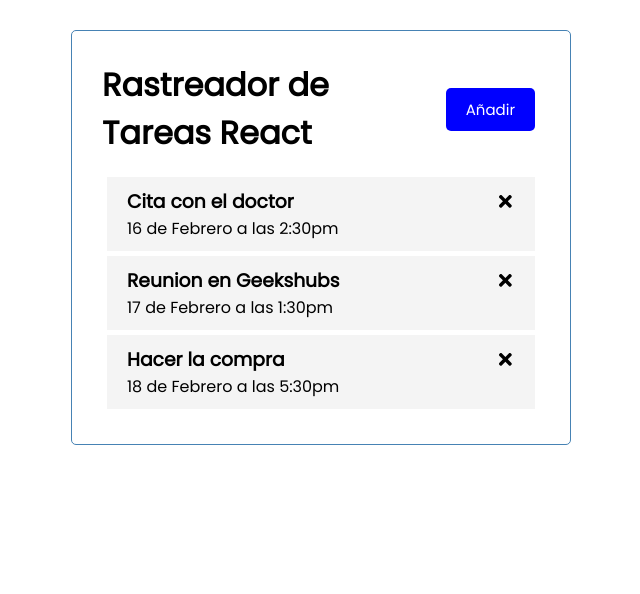
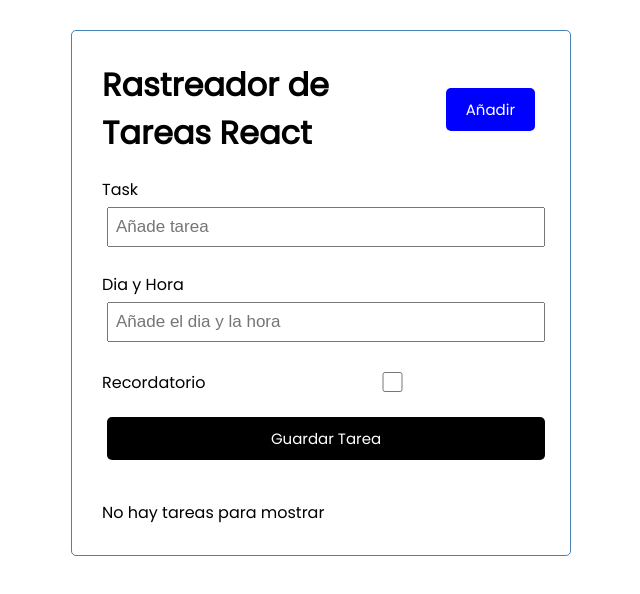
Before and after one commit to gsierra10/react-rastreador-de-tareas, a React (Create React App) app: page / in a window 1280 px wide. Shown: the top 594 px of the page, without its empty margins (319-959 px from the left). Built offline with nearby package versions, Linux system fonts and the light colour scheme.

Commit message:
AddTasks Enhanced

```diff
--- a/src/App.js
+++ b/src/App.js
@@ -1,6 +1,7 @@
 import { useState } from 'react'
 import Header from "./components/Header";
 import Tasks from "./components/Tasks";
+import AddTask from "./components/AddTask";
 
 
 function App() {
@@ -22,13 +23,43 @@ function App() {
         text: 'Hacer la compra',
         day: '18 de Febrero a las 5:30pm',
         reminder: false
+    },
+    {
+      id: 4,
+        text: 'Presentar el Proyecto en Geekshubs',
+        day: '19 de Febrero a las 10:00am',
+        reminder: true
     }
 ]);
+
+//Add Task
+const addTask = (task) => {
+  const id = Math.floor(Math.random() * 100) + 1
+
+  const newTask = { id, ...task }
+  setTasks([...tasks, newTask])
+}
+
+//Delete Task
+const deleteTask = (id) => {
+  setTasks(tasks.filter((task) => task.id !==id))
+}
+
+//Toggle Reminder
+const toggleReminder = (id) => {
+  setTasks(
+    tasks.map((task) =>
+      task.id === id ? { ...task, reminder:
+      !task.reminder } : task
+    )
+  )
+}
 
   return (
     <div className="container">
       <Header />
-      <Tasks tasks={tasks}/>
+      <AddTask onAdd={addTask}/>
+      {tasks.lenght > 0 ? (<Tasks tasks={tasks} onDelete={deleteTask} onToggle={toggleReminder} /> ) : ('No hay tareas para mostrar')}
     </div>
   );
 }
--- /dev/null
+++ b/src/components/AddTask.js
@@ -0,0 +1,55 @@
+import { useState } from 'react'
+
+const AddTask = ({ onAdd }) => {
+    const [text, setText] = useState('')
+    const [day, setDay] = useState('')
+    const [reminder, setReminder] = useState(false)
+
+    const onSubmit = (e) => {
+        e.preventDefault()
+
+        if(!text){
+            alert('Por favor añada texto')
+            return
+        }
+
+        onAdd({ text, day, reminder })
+
+        setText('')
+        setDay('')
+        setReminder(false)
+    }
+
+    return (
+        <form className='add-form' onSubmit={onSubmit}>
+            <div className='form-control'>
+                <label>Task</label>
+                <input
+                    type='text'
+                    placeholder='Añade tarea'
+                    value={text}
+                    onChange={(e) => setText(e.target.value)} />
+            </div>
+            <div className='form-control'>
+                <label>Dia y Hora</label>
+                <input
+                    type='text'
+                    placeholder='Añade el dia y la hora' value={day}
+                    onChange={(e) => setDay(e.target.value)} />
+            </div>
+            <div className='form-control form-control-check'>
+                <label>Recordatorio</label>
+                <input
+                    type='checkbox'
+                    checked={reminder}
+                    value={reminder}
+                    onChange={(e) => setReminder(e.currentTarget.checked)}
+                    />
+            </div>
+
+            <input type='submit' value='Guardar Tarea' className='btn btn-block' />
+        </form>
+    )
+}
+
+export default AddTask
--- a/src/components/Task.js
+++ b/src/components/Task.js
@@ -1,9 +1,9 @@
 import { FaTimes } from 'react-icons/fa'
 
-const Task = ({ task }) => {
+const Task = ({ task, onDelete, onToggle }) => {
     return (
-        <div className='task'>
-            <h3>{task.text} <FaTimes style={{ cursor: 'pointer' }} />
+        <div className={`task ${task.reminder ? 'reminder' : ''}`} onDoubleClick={() => onToggle(task.id)}>
+            <h3>{task.text} <FaTimes style={{ cursor: 'pointer' }} onClick={() =>onDelete(task.id)} />
             </h3>
             <p>{task.day}</p>
         </div>
--- a/src/components/Tasks.js
+++ b/src/components/Tasks.js
@@ -1,10 +1,15 @@
 import Task from './Task'
 
-const Tasks = ({ tasks }) => {
+const Tasks = ({ tasks, onDelete, onToggle }) => {
     return (
         <>
            {tasks.map((task) => (
-           <Task key={task.id} task={task }/>
+           <Task
+            key={task.id}
+            task={task}
+            onDelete={onDelete}
+            onToggle={onToggle}
+            />
            ))}
         </>
     )
```
